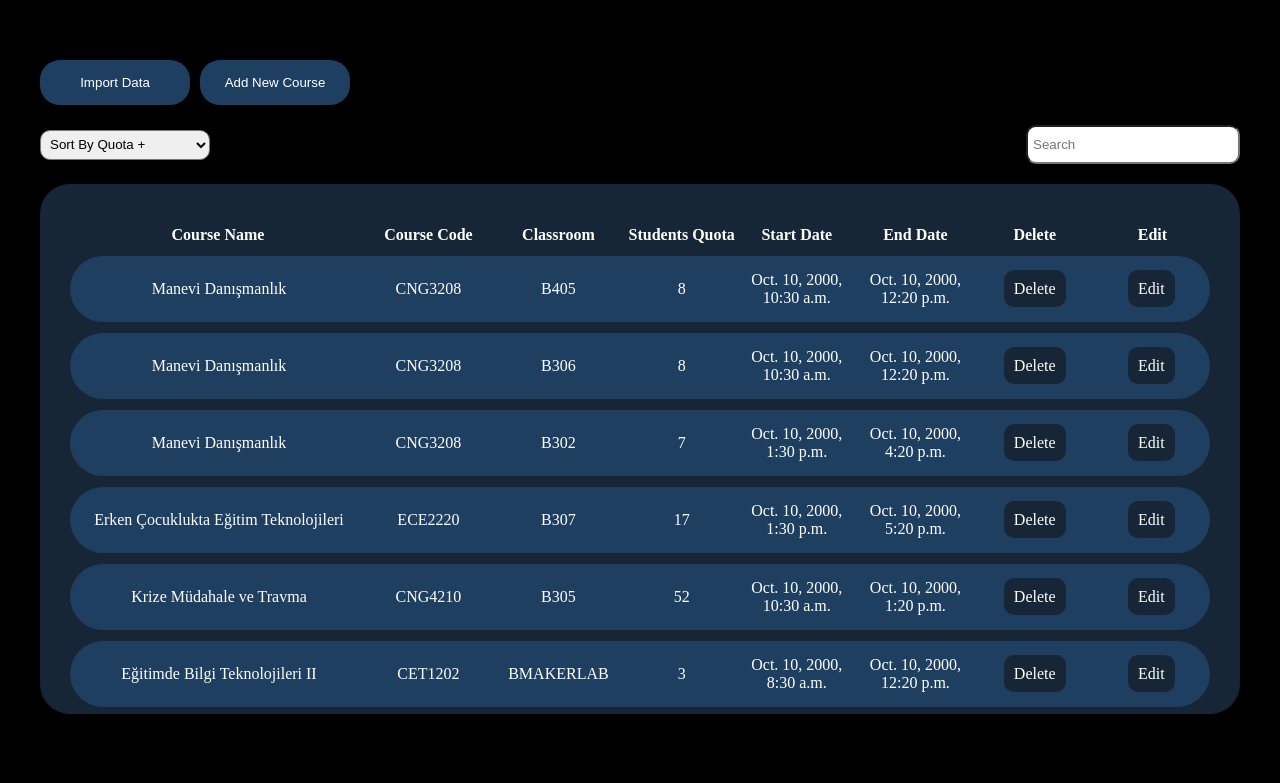
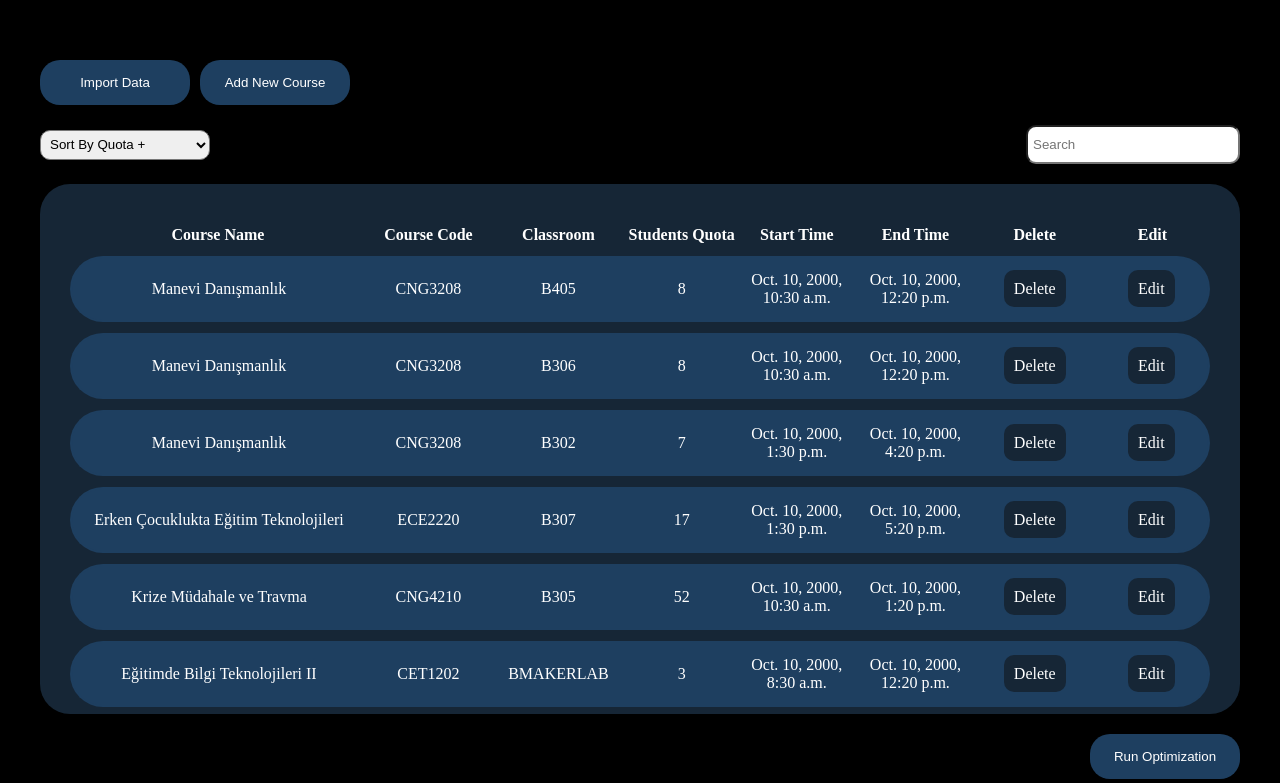
Before and after one commit to ardaakdere/classroom_assignment_capstone, a Django app: page / in a window 1280 px wide. Shown: the top 783 px of the page. Run offline with Django 4.2, Linux system fonts and the light colour scheme; data comes from the database, SQL or seed files in the repository; both versions use the stored data as it was after the commit.

Commit message:
Complete Step1

```diff
--- a/logic/templates/logic/index.html
+++ b/logic/templates/logic/index.html
@@ -31,6 +31,9 @@
         </div>
         <div class="table-container">
 
+        </div>
+        <div class="flex-row flex-end">
+            <button class="btn">Run Optimization</button>
         </div>
     </div>
 </div>
--- a/logic/templates/logic/table.html
+++ b/logic/templates/logic/table.html
@@ -6,8 +6,8 @@
             <th style="width: 12.5%;">Course Code</th>
             <th style="width: 12.5%;">Classroom</th>
             <th style="width: 12.5%;">Students Quota</th>
-            <th style="width: 12.5%;">Start Date</th>
-            <th style="width: 12.5%;">End Date</th>
+            <th style="width: 12.5%;">Start Time</th>
+            <th style="width: 12.5%;">End Time</th>
             <th style="width: 12.5%;">Delete</th>
             <th style="width: 12.5%;">Edit</th>
         </tr>
```
Also changed, not shown: db.sqlite3.
